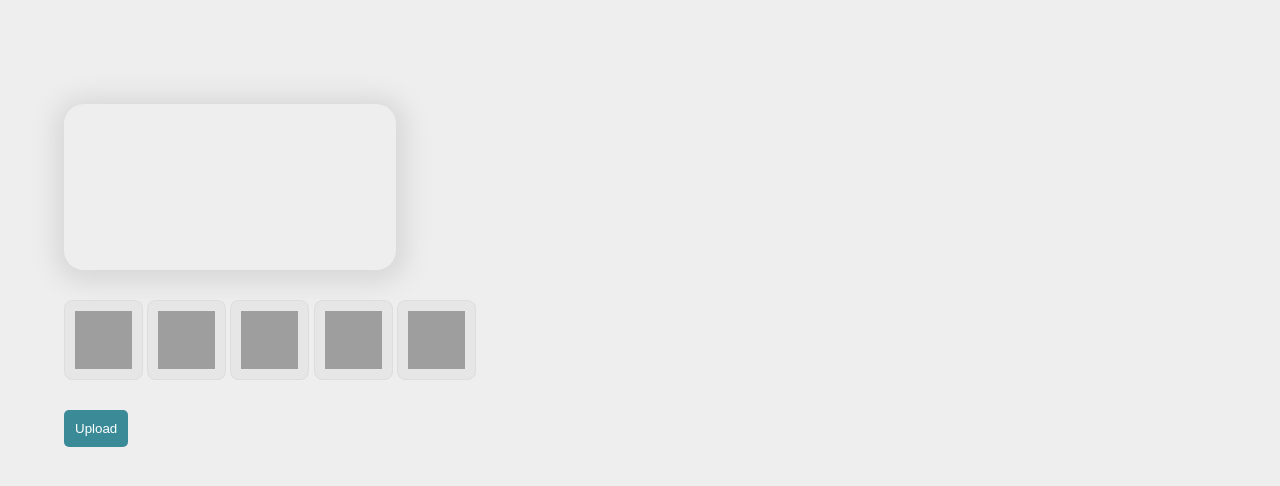
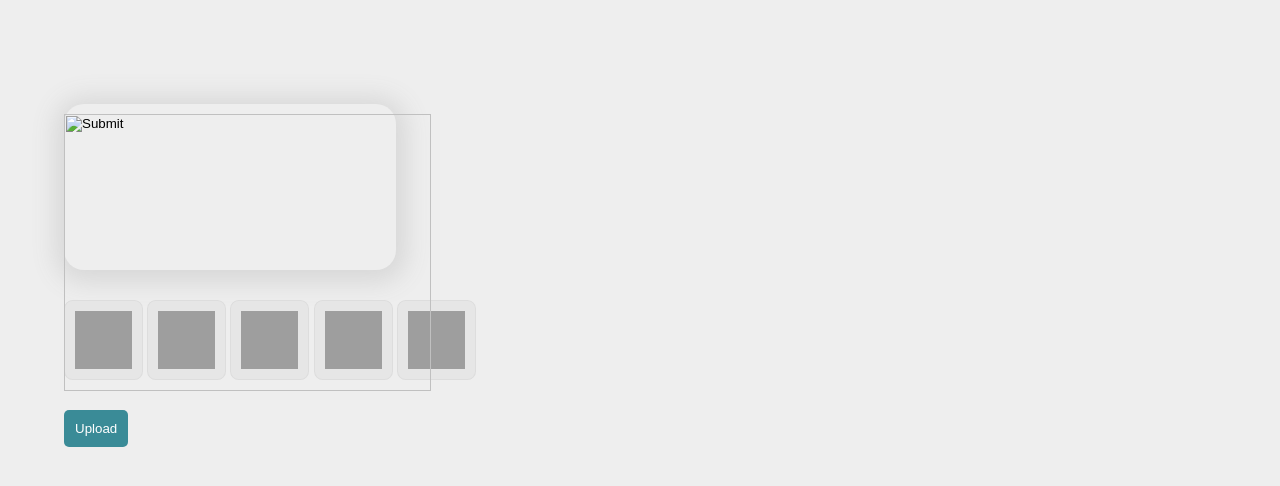
Before and after one commit to yudax42/Camagru, a PHP site: page /camagru/Views/createpost.view.php in a window 1280 px wide. Shown: the part 80-566 px from the top of the page. Run offline with PHP 8.4, Linux system fonts and the light colour scheme; the visitor is signed in with stand-in values (Sample User, id 1); data that the repository does not hold is empty; grey boxes are pictures that could not be loaded.

Commit message:
small modif

```diff
--- a/Models/createpost.php
+++ b/Models/createpost.php
@@ -40,8 +40,8 @@
             list($srcWidth, $srcHeight) = getimagesize("../Assets/obj/$obj.png");
 
             $src_xPosition =  0;
-            $src_yPosition = 10;
-            $src_cropXposition = 0;
+            $src_yPosition = 30;
+            $src_cropXposition = 100;
             $src_cropYposition = 0;
             imagecolortransparent($src,imagecolorat($src,0,0));
             imagecopymerge($dest,$src,$src_xPosition,$src_yPosition,$src_cropXposition,$src_cropYposition,$srcWidth,$srcHeight,$srcTransparency);
--- a/Styles/createpost.css
+++ b/Styles/createpost.css
@@ -69,3 +69,10 @@ label img
     margin-bottom:30px;
     border-radius: 5px;
 }
+.posimg
+{
+    width: 367px;
+    height: 277px;
+    position: absolute;
+    top: 194px;
+}
--- a/Views/createpost.view.php
+++ b/Views/createpost.view.php
@@ -35,6 +35,7 @@
                 <!-- hidden element -->
                 <canvas id="canvas" width="640" height="480" hidden></canvas>
                 <form method="post" accept-charset="utf-8" name="form1">
+                    <input type="image" class="posimg">
                     <input name="img" id='img' type="hidden"/>
                     <input name="hidden_data" id='hidden_data' type="hidden"/>
                 </form>
```
Also changed, not shown: Models/upload/1561900327.png (added), Models/upload/1561904084.png (added), Models/upload/1561904326.png (added), Models/upload/1561904399.png (added), Models/upload/1561904477.png (added), Models/upload/1561904497.png (added), Models/upload/1561904511.png (added), Models/upload/1561905015.png (added), Models/upload/1561910229.png (added), Models/upload/1561910349.png (added), Models/upload/1561910366.png (added), 5 other files.
